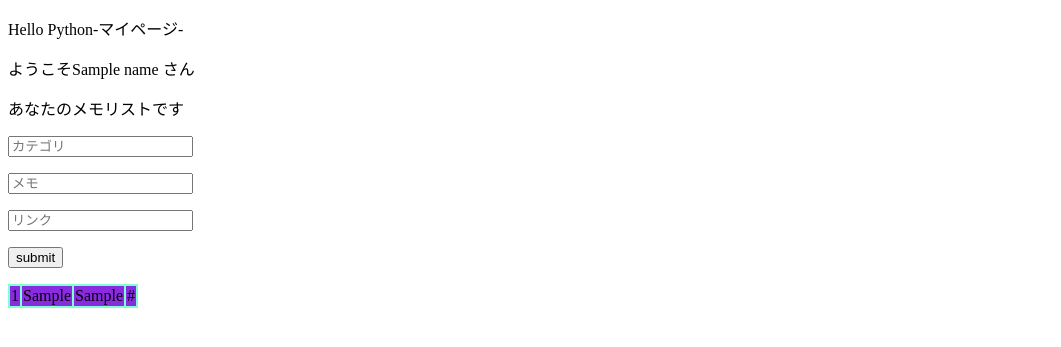
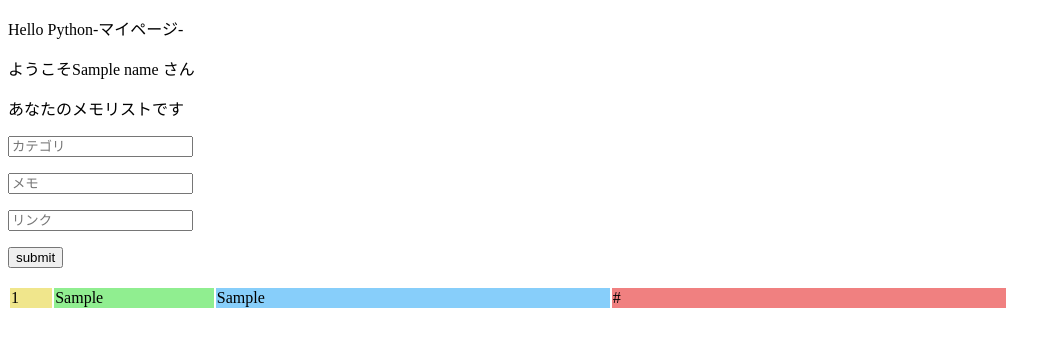
Before and after one commit to YaCpotato/pyhackLT, a Flask app: template templates/mypage.html in a window 1280 px wide. Shown: the top 347 px of the page, without its empty margins (0-1061 px from the left). Run offline with Flask 2, Linux system fonts and the light colour scheme; the template is opened without the code that fills it: most values are stand-ins (such as "Sample title", 1, 10 or a date in 2020).

Commit message:
almost complete

```diff
--- a/server.py
+++ b/server.py
@@ -28,31 +28,32 @@ def mypage():
 		session.commit()
 		for user in users:
 			if(user.name == name and user.password == password):
-				memoList = MemoList()
-				memos = session.query(MemoList).all()
-				session.add(memoList)
-				session.commit()
-				list = getAllList()
-				return render_template('mypage.html',name=name, password=password,list=list)
+				return render_template('mypage.html',name=name, password=password)
 			else:
-				return redirect(url_for('index'))
+				return redirect(url_for('/mypage'))
 
 @app.route('/regist',methods=['GET', 'POST'])
 def regist():
 	if request.method == 'POST':
-		category = request.form['category']
-		main = request.form['main']
-		link = request.form['link']
-		memoList = MemoList()
-		memoList.category = category
-		memoList.main = main
-		memoList.link = link
-		memos = session.query(MemoList).all()
-		session.add(memoList)
-		session.commit()
-		return render_template('mypage.html',name=session.name,memo=memos)
+		if(len(request.form['category'])!=0 or len(request.form['main'])!=0):
+			category = request.form['category']
+			main = request.form['main']
+			link = request.form['link']
+			memoList = MemoList()
+			memoList.category = category
+			memoList.main = main
+			memoList.link = link
+			memos = session.query(MemoList).all()
+			session.add(memoList)
+			session.commit()
+			return render_template('mypage.html',name=session.name,memo=memos)
+		else:
+			return redirect(url_for('index'))
 
-@app.route('/postText', methods=['POST'])
+
+
+
+@app.route('/getMemo', methods=['POST'])
 def getAllList():
 	memoList = MemoList()
 	result = session.query(MemoList).all()
--- a/templates/mypage.html
+++ b/templates/mypage.html
@@ -12,7 +12,7 @@
 		<!--追加されたカテゴリを配列に格納し、リストレンダリングでチェックボックス作りたいところ-->
 		<p><input type="text" name="main" placeholder="メモ"></p>
 		<p><input type="text" name="link" placeholder="リンク"></p>
-		<p><input type="submit" value="submit"></p>
+		<p><input type="submit" name="submit" value="submit"></p>
 	</form>
 	<script src="https://cdn.jsdelivr.net/npm/vue"></script>
 	<script
@@ -25,15 +25,12 @@
 		var app;
 		$(document).ready(function(){
 			app = new Vue({
-				data:{
-					list:[]
-				},
 					created:function(){
 						var result = [];
 						var _this = this
 						$.ajax({
 							type:'POST',
-							url:'/postText',
+							url:'/getMemo',
 							dataType:"json",
 							contentType:'application/json',
 							success:function(response) {
@@ -56,11 +53,11 @@
 							console.log(list)
 							console.log(list.length)
 							for(var i=0;i<list.length;i++){
-								$('table').append('<tr></tr>');
-								$('tr').append('<td>'+list[i].id+'</td>');
-								$('tr').append('<td>'+list[i].category+'</td>');
-								$('tr').append('<td>'+list[i].main+'</td>');
-								$('tr').append('<td>'+list[i].link+'</td>');
+								$('table').append('<tr></tr>')
+								$('table').append('<td id="list-id">'+list[i].id+'</td>');
+								$('table').append('<td id="list-cat">'+list[i].category+'</td>');
+								$('table').append('<td id="list-main">'+list[i].main+'</td>');
+								$('table').append('<td id="list-link">'+list[i].link+'</td>');
 							}
 						}
 					}
@@ -69,13 +66,33 @@
 			</script>
 <style>
 table{
-	background-color: aquamarine;
+	background-color: white;
+	width:1000px;
 }
 td{
-	background-color: blueviolet;
+	background-color:lightcoral
 }
 tr{
 	background-color: beige;
+}
+#list-id{
+	background-color:khaki;
+	width:25px;
+}
+#list-cat{
+	height:auto;
+	width:100px;
+	background-color: lightgreen;
+}
+#list-main{
+	height:auto;
+	width:250px;
+	background-color:lightskyblue;
+}
+#list-link{
+	height:auto;
+	width:250px;
+	overflow-x: scroll;
 }
 </style>
 
```
Also changed, not shown: templates/getList.js (deleted, +0 -25 lines), 1 other file.
